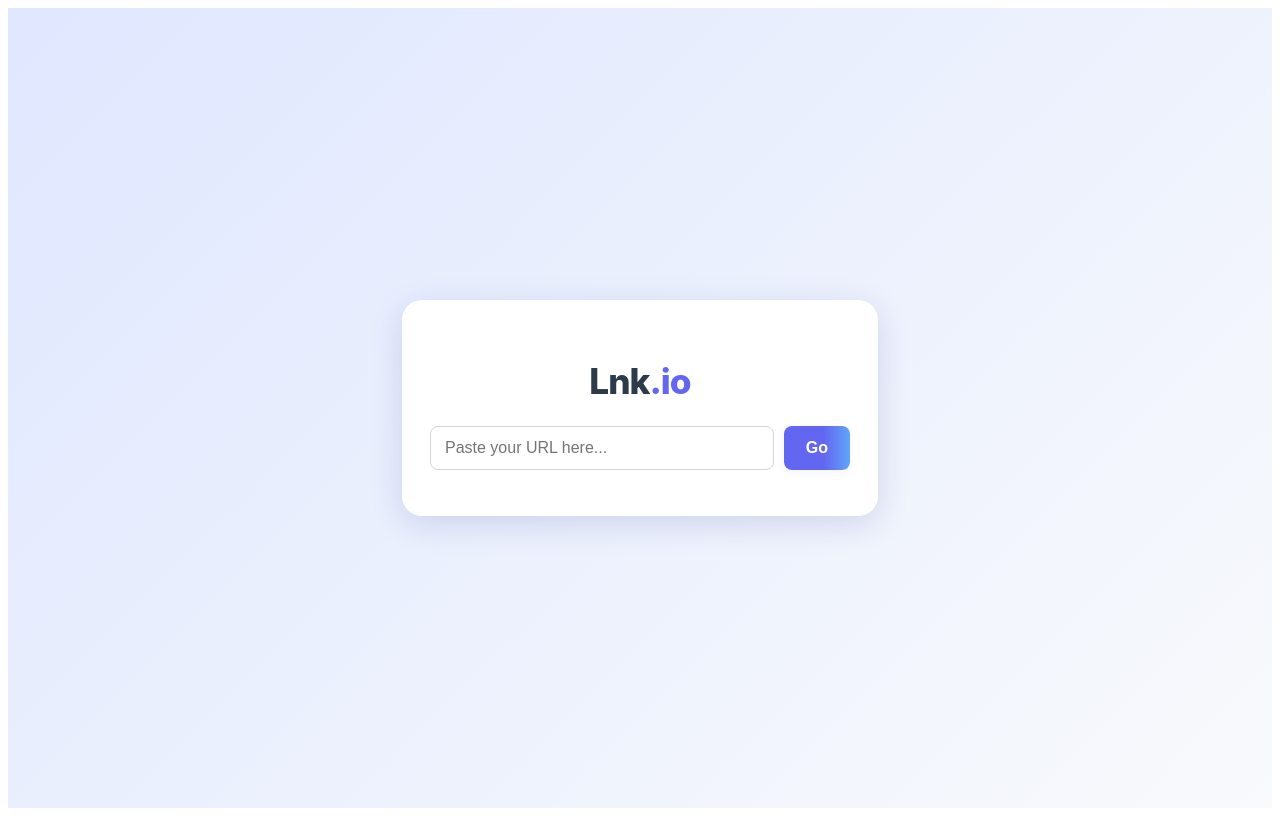
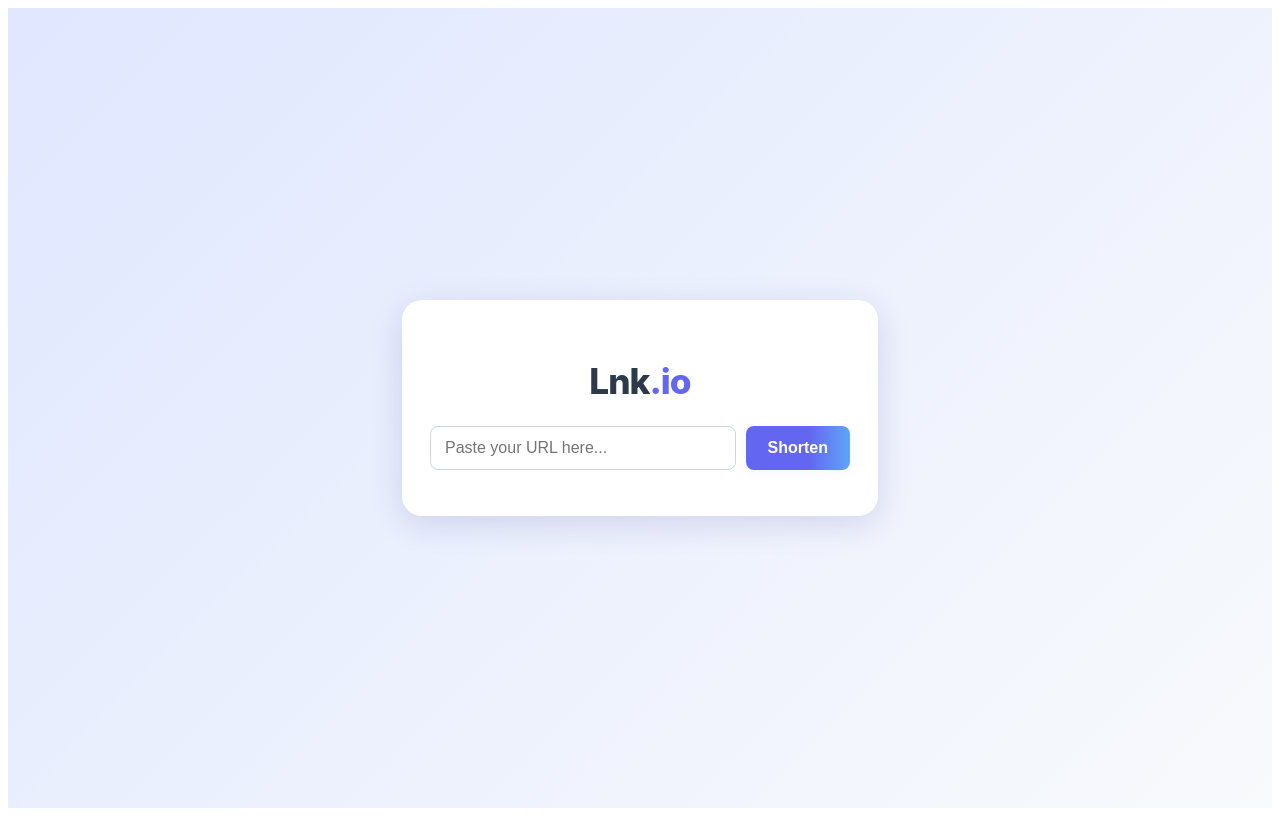
Before and after one commit to joaovmotta/shorten-frontend, a Next.js app: page / in a window 1280 px wide. Built offline with nearby package versions, Linux system fonts and the light colour scheme.

Commit message:
ajuste de layout

```diff
--- a/pages/index.js
+++ b/pages/index.js
@@ -50,7 +50,7 @@ export default function Home() {
             required
             className="input-modern"
           />
-          <button type="submit" disabled={loading} className="btn-modern">{loading ? 'Sending...' : 'Go'}</button>
+          <button type="submit" disabled={loading} className="btn-modern">{loading ? 'Sending...' : 'Shorten'}</button>
         </form>
         {error && <p className="error-modern">{error}</p>}
         {result && (
@@ -68,9 +68,9 @@ export default function Home() {
         {copied ? (
           <span style={{fontSize: '0.90em'}}>Copiado!</span>
         ) : (
-          <svg xmlns="http://www.w3.org/2000/svg" width="18" height="18" fill="none" viewBox="0 0 24 24">
-            <rect x="9" y="9" width="13" height="13" rx="2" fill="none" stroke="#fff" strokeWidth="2"/>
-            <rect x="3" y="3" width="13" height="13" rx="2" fill="none" stroke="#fff" strokeWidth="2"/>
+          <svg xmlns="http://www.w3.org/2000/svg" width="20" height="20" fill="none" viewBox="0 0 24 24">
+            <rect x="7" y="7" width="12" height="12" rx="2" fill="none" stroke="#fff" strokeWidth="2"/>
+            <rect x="3" y="3" width="12" height="12" rx="2" fill="none" stroke="#fff" strokeWidth="2"/>
           </svg>
         )}
       </button>
```
